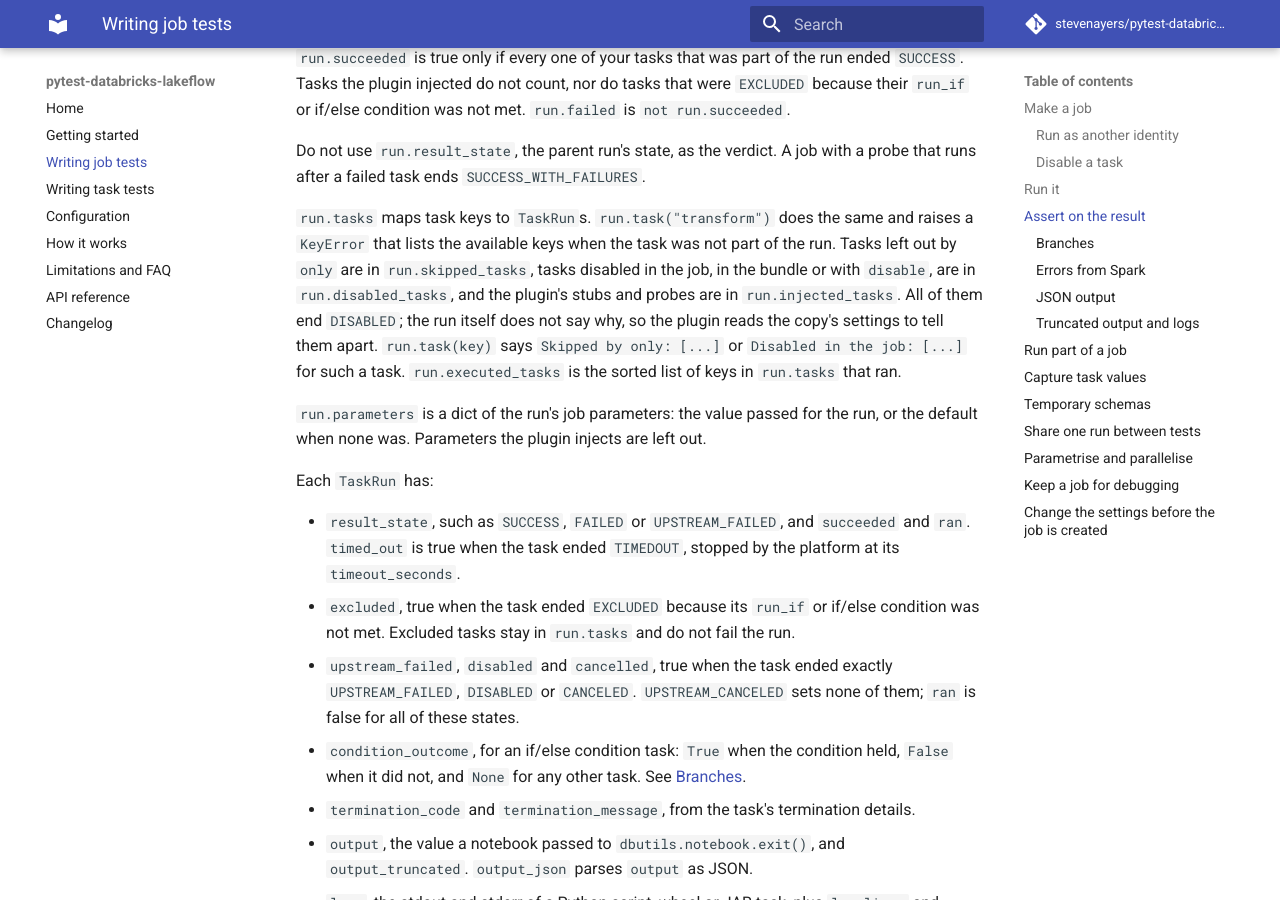
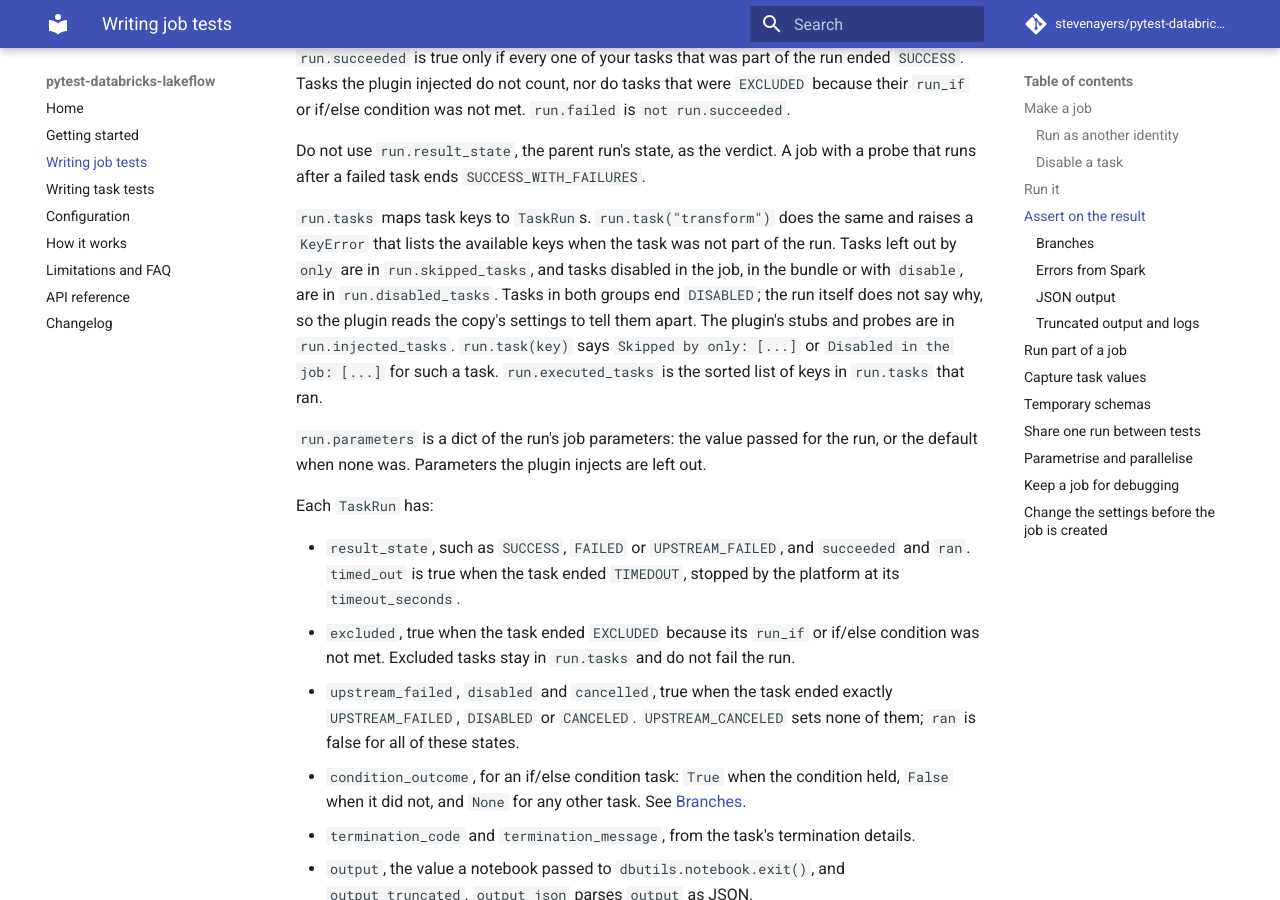
Before and after one commit to stevenayers/pytest-databricks-lakeflow, an MkDocs documentation site: the page built from docs/job-tests.md, in a window 1280 px wide and 900 px high, scrolled down 2743 px. Built offline with MkDocs 1.6.1 and Material for MkDocs 9.7.7, drawn with Linux system fonts in a browser that asks for light colours; comment, search, counter and statistics services are not loaded.

Commit message:
docs: limit the DISABLED note to skipped and disabled tasks
Correct the run.tasks paragraph so injected stubs and probes are not
described as ending DISABLED, tighten the task job wording for
condition tasks, and use TaskRun.disabled consistently in results.py.

Co-Authored-By: Claude Opus 5.5 <noreply@anthropic.com>
Claude-Session: https://claude.ai/code/session_01WvrVfruePK1ajHBMUY2MKH

```diff
--- a/docs/job-tests.md
+++ b/docs/job-tests.md
@@ -83,7 +83,7 @@ The copy allows one run at a time. `job.runs` holds every finished `JobRun`, and
 
 Do not use `run.result_state`, the parent run's state, as the verdict. A job with a probe that runs after a failed task ends `SUCCESS_WITH_FAILURES`.
 
-`run.tasks` maps task keys to `TaskRun`s. `run.task("transform")` does the same and raises a `KeyError` that lists the available keys when the task was not part of the run. Tasks left out by `only` are in `run.skipped_tasks`, tasks disabled in the job, in the bundle or with `disable`, are in `run.disabled_tasks`, and the plugin's stubs and probes are in `run.injected_tasks`. All of them end `DISABLED`; the run itself does not say why, so the plugin reads the copy's settings to tell them apart. `run.task(key)` says `Skipped by only: [...]` or `Disabled in the job: [...]` for such a task. `run.executed_tasks` is the sorted list of keys in `run.tasks` that ran.
+`run.tasks` maps task keys to `TaskRun`s. `run.task("transform")` does the same and raises a `KeyError` that lists the available keys when the task was not part of the run. Tasks left out by `only` are in `run.skipped_tasks`, and tasks disabled in the job, in the bundle or with `disable`, are in `run.disabled_tasks`. Tasks in both groups end `DISABLED`; the run itself does not say why, so the plugin reads the copy's settings to tell them apart. The plugin's stubs and probes are in `run.injected_tasks`. `run.task(key)` says `Skipped by only: [...]` or `Disabled in the job: [...]` for such a task. `run.executed_tasks` is the sorted list of keys in `run.tasks` that ran.
 
 `run.parameters` is a dict of the run's job parameters: the value passed for the run, or the default when none was. Parameters the plugin injects are left out.
 
```
Also changed, not shown: docs/task-tests.md (+1 -1 lines), 1 other file.
